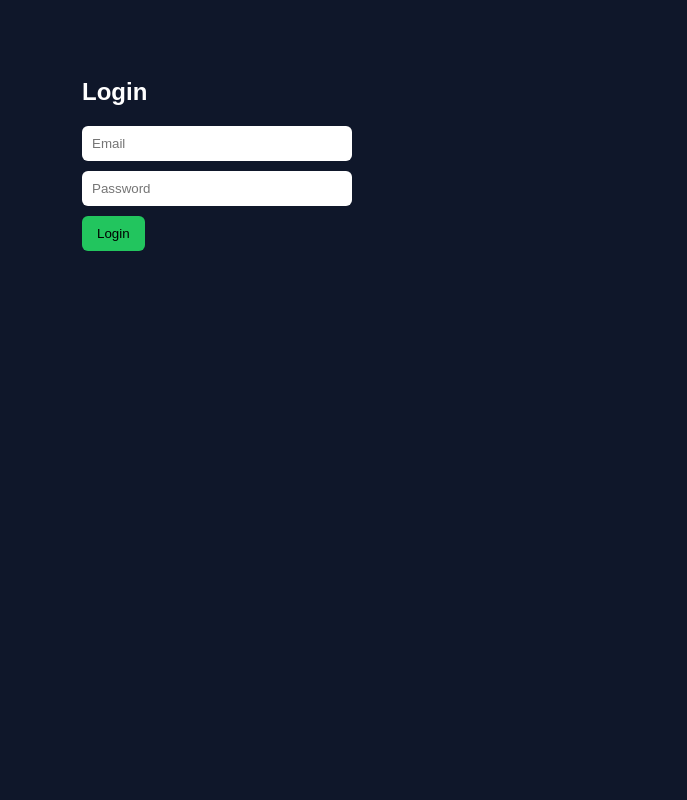
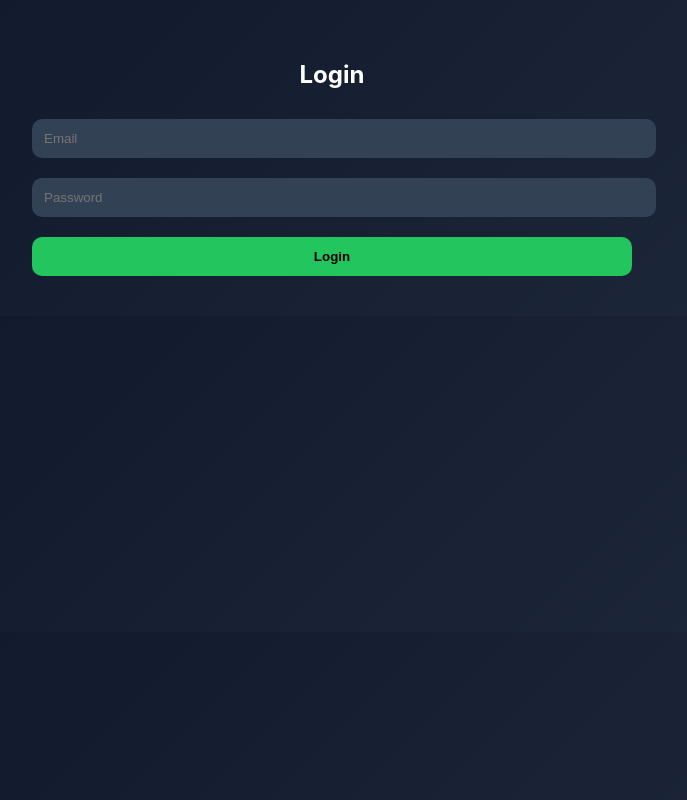
Before and after one commit to mohdsameerahmed346-lgtm/JobBooster, a Next.js app: page /login in a window 1280 px wide. Shown: the whole page, without its empty margins (308-995 px from the left). Built offline with nearby package versions, Linux system fonts and the light colour scheme.

Commit message:
Refactor global styles for improved layout and design
Updated styles for body, main, card, input, and button elements. Improved layout and design consistency.

```diff
--- a/app/globals.css
+++ b/app/globals.css
@@ -1,36 +1,68 @@
 body {
-  font-family: Arial;
-  background: #0f172a;
+  margin: 0;
+  font-family: 'Inter', sans-serif;
+  background: linear-gradient(135deg, #0f172a, #1e293b);
   color: white;
 }
 
-input {
-  display: block;
-  margin: 10px 0;
-  padding: 10px;
-  width: 250px;
-  border-radius: 6px;
-  border: none;
+/* Center container */
+main {
+  max-width: 600px;
+  margin: auto;
+  padding: 40px 20px;
 }
 
-button {
-  padding: 10px 15px;
-  background: #22c55e;
-  border: none;
-  color: black;
-  border-radius: 6px;
-  cursor: pointer;
-}
-
-main {
-  max-width: 500px;
-  margin: auto;
-  padding-top: 50px;
-}
-
+/* Card style */
 .card {
   background: #1e293b;
   padding: 20px;
+  border-radius: 16px;
+  margin-top: 20px;
+  box-shadow: 0 10px 25px rgba(0,0,0,0.3);
+}
+
+/* Inputs */
+input {
+  width: 100%;
+  padding: 12px;
+  margin: 10px 0;
   border-radius: 10px;
-  margin-top: 20px;
+  border: none;
+  background: #334155;
+  color: white;
+  outline: none;
 }
+
+/* Buttons */
+button {
+  width: 100%;
+  padding: 12px;
+  margin-top: 10px;
+  border-radius: 10px;
+  border: none;
+  background: #22c55e;
+  color: black;
+  font-weight: bold;
+  cursor: pointer;
+  transition: 0.2s;
+}
+
+button:hover {
+  background: #16a34a;
+}
+
+/* Headings */
+h1 {
+  text-align: center;
+  font-size: 28px;
+}
+
+h2 {
+  text-align: center;
+}
+
+/* Result text */
+pre {
+  white-space: pre-wrap;
+  font-family: inherit;
+}
```
